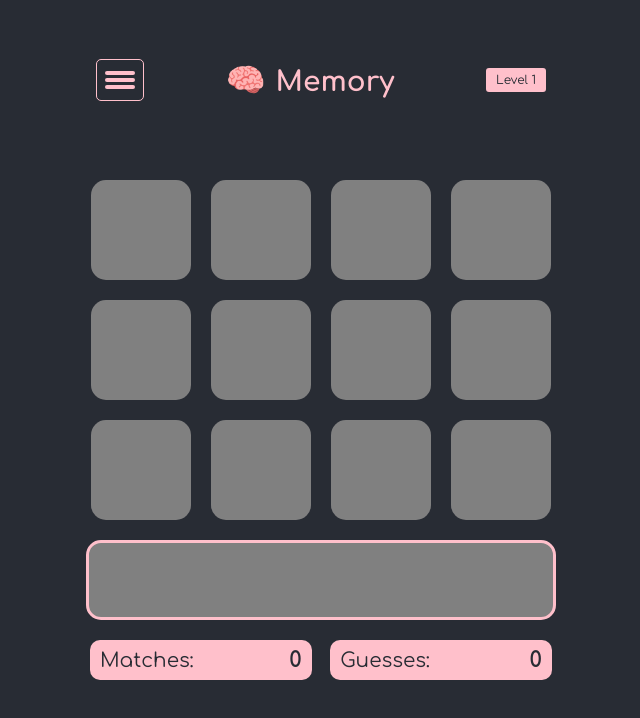
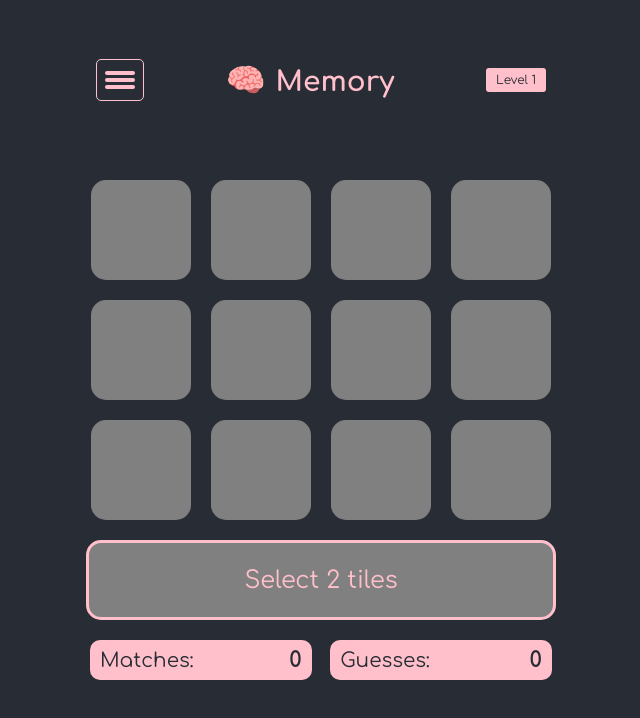
Before and after one commit to amlane/matching-game, a React (Create React App) app: page / in a window 1280 px wide. Shown: the top 718 px of the page, without its empty margins (319-959 px from the left). Built offline with nearby package versions, Linux system fonts and the light colour scheme.

Commit message:
added instructions for new users

```diff
--- a/src/components/Cards.jsx
+++ b/src/components/Cards.jsx
@@ -24,6 +24,10 @@ function Cards({ level, setLevel }) {
     if (currentLevel) {
       setCardQty(12 + 4 * (currentLevel - 1));
       setLevel(currentLevel);
+    }
+    // instructions for new users
+    if (currentLevel === null) {
+      setDisplayMessage("Select 2 tiles");
     }
 
     let newGame = [];
```
